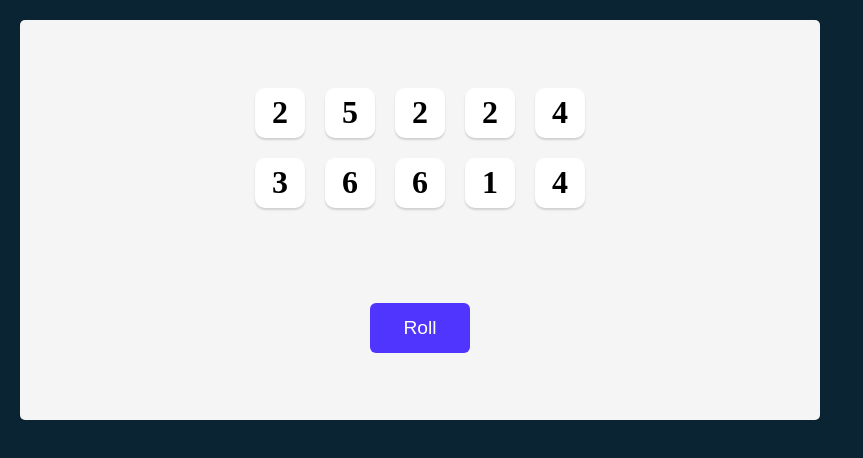
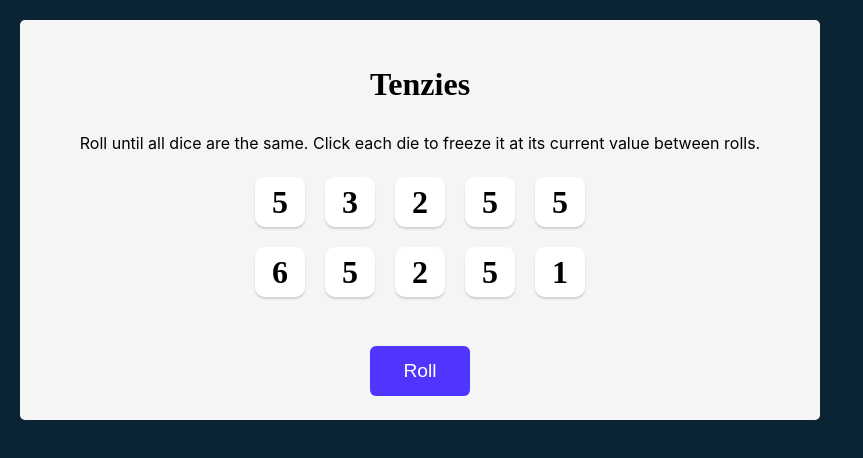
Before and after one commit to kv13b/Teniziz-Game, a React (Vite) app in the folder my-react-app/: page / in a window 1280 px wide. Shown: the top 458 px of the page, without its empty margins (0-863 px from the left). Built offline with nearby package versions, Linux system fonts and the light colour scheme.

Commit message:
added dice flip

```diff
--- a/my-react-app/src/App.css
+++ b/my-react-app/src/App.css
@@ -59,3 +59,17 @@ main {
 .roll-dice:active {
   box-shadow: inset 5px 5px 10px -3px rgba(0, 0, 0, 0.7);
 }
+
+.instructions {
+  font-family: "Inter", sans-serif;
+  font-weight: 400;
+  margin-top: 0;
+  text-align: center;
+}
+
+.dice-container {
+  display: grid;
+  grid-template: auto auto / repeat(5, 1fr);
+  gap: 20px;
+  margin-bottom: 40px;
+}
--- a/my-react-app/src/App.jsx
+++ b/my-react-app/src/App.jsx
@@ -4,22 +4,29 @@ import Die from "./component/Die";
 import { nanoid } from "nanoid";
 
 export default function App() {
+  function generateNewDie() {
+    return {
+      value: Math.ceil(Math.random() * 6),
+      isHeld: false,
+      id: nanoid(),
+    };
+  }
   function allNewDice() {
     const newdice = [];
 
     for (let i = 0; i < 10; i++) {
       // Generate a random number between 1 and 6 (inclusive)
-      newdice.push({
-        value: Math.ceil(Math.random() * 6),
-        isHeld: false,
-        id: nanoid,
-      });
+      newdice.push(generateNewDie());
     }
 
     return newdice;
   }
   function refroll() {
-    setdie(allNewDice());
+    setdie((olddie) =>
+      olddie.map((die) => {
+        return die.isHeld ? die : generateNewDie();
+      })
+    );
   }
 
   const [die, setdie] = useState(allNewDice());
@@ -43,6 +50,11 @@ export default function App() {
 
   return (
     <main>
+      <h1 className="title">Tenzies</h1>
+      <p className="instructions">
+        Roll until all dice are the same. Click each die to freeze it at its
+        current value between rolls.
+      </p>
       <div className="dice-container">{diceelemnt}</div>
       <button className="roll-dice" onClick={refroll}>
         Roll
```
